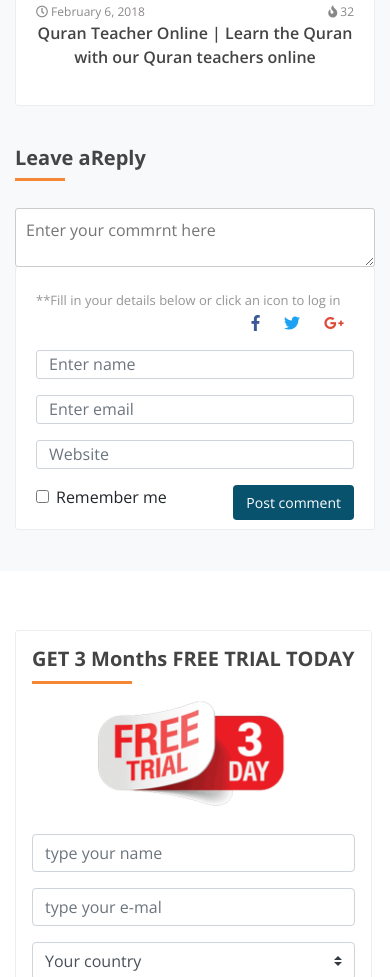
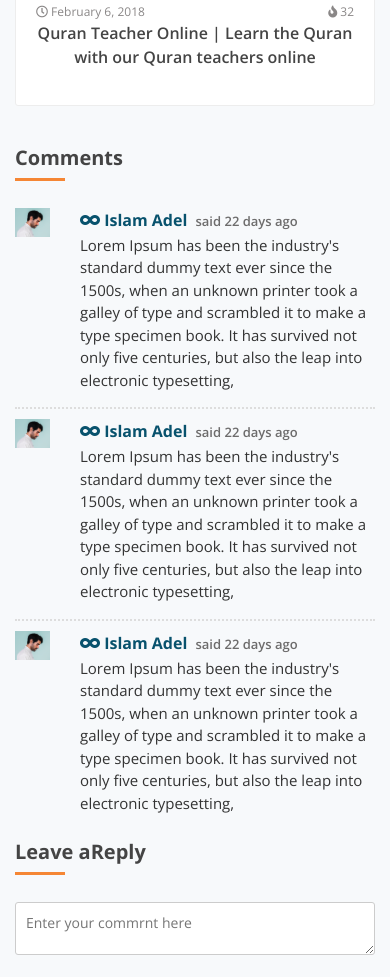
Before and after one commit to mahmoudelgamal/tutor, a plain HTML site: page blog-article.html in a window 390 px wide. Shown: the part 5112-6089 px from the top of the page. Drawn offline with nearby package versions, Linux system fonts and the light colour scheme.

Commit message:
blogger comment

```diff
--- a/blog-article.html
+++ b/blog-article.html
@@ -127,6 +127,7 @@
 						<h3>Related Articles</h3>
 						<div class="row">
 							<div class="col-md-4">
+								<a href="#">
 									<img src="img/article.jpg" class="img-fluid" alt="article-picts">
 									<div class="date-fire">
 										<div class="row">
@@ -139,8 +140,10 @@
 										</div>
 									</div>
 									<p> Quran Teacher Online | Learn the Quran with our Quran teachers online</p>
+								</a>
 							</div>
 							<div class="col-md-4">
+								<a href="#">
 									<img src="img/article.jpg" class="img-fluid" alt="article-picts">
 									<div class="date-fire">
 										<div class="row">
@@ -153,8 +156,10 @@
 										</div>
 									</div>
 									<p> Quran Teacher Online | Learn the Quran with our Quran teachers online</p>
+								</a>
 							</div>
 							<div class="col-md-4">
+								<a href="#">
 									<img src="img/article.jpg" class="img-fluid" alt="article-picts">
 									<div class="date-fire">
 										<div class="row">
@@ -167,6 +172,46 @@
 										</div>
 									</div>
 									<p> Quran Teacher Online | Learn the Quran with our Quran teachers online</p>
+								</a>
+							</div>
+						</div>
+					</div>
+					<div class="comments">
+						<h3>Comments</h3>
+						<div class="comment-card">
+							<div class="row">
+								<div class="col-2">
+									<img src="img/testimonial.jpg" alt="user image" class="img-fluid">
+								</div>
+								<div class="col-10">
+									<p class="commenter-name"><i class="fas fa-infinity"></i> Islam Adel <span>said 22 days ago</span></p>
+									<p class="commenter-said">Lorem Ipsum has been the industry's standard dummy text ever since the 1500s, when an unknown printer took a galley of type and scrambled it to make a type specimen book. It has survived not only five centuries, but also the leap into electronic typesetting,</p>
+
+								</div>
+							</div>
+						</div>
+						<div class="comment-card">
+							<div class="row">
+								<div class="col-2">
+									<img src="img/testimonial.jpg" alt="user image" class="img-fluid">
+								</div>
+								<div class="col-10">
+									<p class="commenter-name"><i class="fas fa-infinity"></i> Islam Adel <span>said 22 days ago</span></p>
+									<p class="commenter-said">Lorem Ipsum has been the industry's standard dummy text ever since the 1500s, when an unknown printer took a galley of type and scrambled it to make a type specimen book. It has survived not only five centuries, but also the leap into electronic typesetting,</p>
+
+								</div>
+							</div>
+						</div>
+						<div class="comment-card">
+							<div class="row">
+								<div class="col-2">
+									<img src="img/testimonial.jpg" alt="user image" class="img-fluid">
+								</div>
+								<div class="col-10">
+									<p class="commenter-name"><i class="fas fa-infinity"></i> Islam Adel <span>said 22 days ago</span></p>
+									<p class="commenter-said">Lorem Ipsum has been the industry's standard dummy text ever since the 1500s, when an unknown printer took a galley of type and scrambled it to make a type specimen book. It has survived not only five centuries, but also the leap into electronic typesetting,</p>
+
+								</div>
 							</div>
 						</div>
 					</div>
@@ -309,7 +354,7 @@
 	<script src="js/jquery.min.js"></script>
 	<script src="js/propper.js"></script>
 	<script src="js/bootstrap.min.js"></script>
-	<script src="js/main.js"></script>
+	<script src="js/blog-article.js"></script>
 </body>
 
 </html>
--- a/css/blog-article.css
+++ b/css/blog-article.css
@@ -279,6 +279,10 @@
 	border-radius: 3px;
 }
 
+.blog-article .related-articles a {
+	text-decoration: none
+}
+
 .blog-article .related-articles h3 {
 	font-size: 20px;
 	font-weight: bold;
@@ -323,7 +327,59 @@
 
 /*end related articles*/
 
+/*start comment*/
+.blog-article .comments h3 {
+	font-size: 20px;
+	font-weight: bold;
+	color: #444;
+	margin-bottom: 27px
+}
+
+.blog-article .comments h3::after {
+	content: "";
+	width: 50px;
+	height: 3px;
+	display: block;
+	margin-top: 8px;
+	background-color: #F58634;
+}
+.blog-article .comments .comment-card {
+	border-bottom: dotted 2px #ddd;
+	margin-bottom: 10px
+}
+.blog-article .comments .comment-card:last-of-type {
+	border-bottom: 0
+}
+
+.blog-article .comments img {
+	max-width:  width: 100px;
+	max-height: 100px;
+
+}
+
+.blog-article .comments p.commenter-name {
+	color: #08526D;
+	font-weight: 700;
+	margin-bottom: 2px
+}
+
+.blog-article .comments p.commenter-name span {
+	color: #6d6c6c;
+	font-weight: 600;
+	font-size: 13px;
+	margin-left: 4px;
+
+}
+.blog-article .comments .commenter-said  {
+	color: #333;
+	font-size: 15px
+}
+/*end comment*/
+
 /*start leave arply*/
+.blog-article .leave-reply {
+	margin-bottom: 40px
+}
 .blog-article .leave-reply h3 {
 	font-size: 20px;
 	font-weight: bold;
@@ -346,10 +402,11 @@
     padding: 9px 0 0;
     text-indent: 10px;
     border-radius: 3px;
+    font-size: 14px;
+}
 
-}
 .blog-article .leave-reply textarea:focus {
-	box-shadow:none;
+	box-shadow: none;
 	outline: 0
 }
 
@@ -370,35 +427,45 @@
 	margin-bottom: 40px;
 	padding: 20px;
 	border-radius: 3px;
-	    margin-top: -7px
+	margin-top: -7px;
+	display: none
 }
+
 .blog-article .leave-reply .register .form-control:focus {
 	border-color: #ccc;
 	box-shadow: none;
 }
+
 .blog-article .leave-reply .register .form-control {
 	height: 29px;
 	border-radius: 3px;
 }
-.blog-article .leave-reply .register .p{
+
+.blog-article .leave-reply .register .p {
 	font-size: 13px;
 	color: #969494;
 }
-.blog-article .leave-reply .register .icon{
+
+.blog-article .leave-reply .register .icon {
 	float: right;
 	cursor: pointer
 }
-.blog-article .leave-reply .register .fab{
+
+.blog-article .leave-reply .register .fab {
 	padding: 0px 10px 19px;
 	font-family: "Font Awesome 5 Brands";
 }
+
 .blog-article .leave-reply .register .fa-facebook-f {
 	color: #3b5998
 }
+
 .blog-article .leave-reply .register .fa-twitter {
 	color: #1da1f2
 }
+
 .blog-article .leave-reply .register .fa-google-plus-g {
 	color: #dd4b39
 }
+
 /*end leave arply*/
--- a/css/blog.css
+++ b/css/blog.css
@@ -110,5 +110,10 @@ border: 1px solid #afafaf;
 .custom-select:focus {
 	box-shadow: none
 }
+@media(max-width:767px){
+	.blog .free-trial {
+		display: none !important
+	}
+}
 
 /*end free trial*/
--- a/css/find tutor.css
+++ b/css/find tutor.css
@@ -274,7 +274,9 @@ select:focus {
 	margin-bottom: 13px;
 	overflow: hidden
 }
-
+.hover-content {
+	display: none
+}
 .tutor-card .content .tutor-pict {
 	border-radius: 50%;
 	width: 130px;
--- /dev/null
+++ b/js/blog-article.js
@@ -0,0 +1,26 @@
+	//article page
+	var arPosts = $(".article-body").innerHeight();
+	$(window).on('scroll', function () {
+		var sc = $(window).scrollTop();
+		if (sc > 100) {
+			$(".free-trial").css({
+				'top': 0
+			})
+		}else {
+				$(".free-trial").css({
+				'top': 73
+			})
+			}
+
+
+		if (sc > (arPosts + 300)) {
+			$(".free-trial").fadeOut();
+		} else {
+			$(".free-trial").fadeIn();
+		};
+	});
+
+//dynamic comment
+$("textarea").click(function(){
+	$(".register").slideDown()
+})
--- a/js/main.js
+++ b/js/main.js
@@ -6,27 +6,4 @@ $(document).ready(function () {
 
 	$(".banner").height(wh - nav);
 	$(".overlay").height(wh);
-
-    //blog dynamic hide
-	//article
-    var arPosts =  $(".article-body").innerHeight();
-	$(window).on('scroll', function() {
-			var sc = $(window).scrollTop();
-			console.log(sc);
-			if (sc > (arPosts-200)) {
-				$(".free-trial").fadeOut();
-			} else {
-				$(".free-trial").fadeIn();
-			} ;
-		});
-	//home
-    var arPosts =  $(".article-list").innerHeight();
-	$(window).on('scroll', function() {
-			var sc = $(window).scrollTop();
-			if (sc > (arPosts-200)) {
-				$(".free-trial").fadeOut();
-			} else {
-				$(".free-trial").fadeIn();
-			} ;
-		});
 })
--- a/js/tutor-profile.js
+++ b/js/tutor-profile.js
@@ -1,7 +1,6 @@
 $(document).ready(function () {
 	//right section scroll
 	$(window).on('scroll', function () {
-		console.log("-j--");
 		var sc = $(window).scrollTop();
 		var left_section = $("#left_section").innerHeight();
 		if (sc > (left_section-200)) {
```
Also changed, not shown: blog.html (+1 -1 lines), find tutor.html (+25 -4 lines), js/blog.js (added, +19 -0 lines), js/find-tutor.js (+20 -23 lines). Lines whose indentation alone changed are shown as unchanged.
